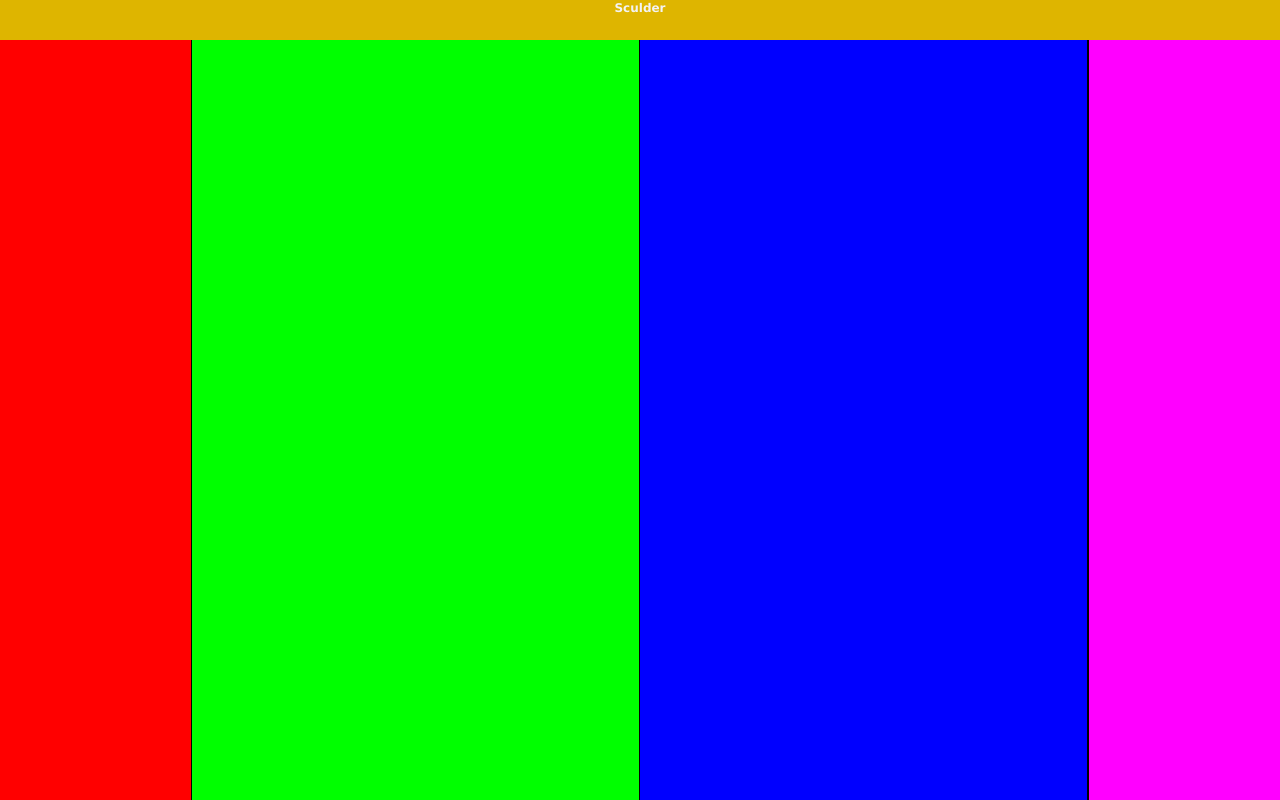
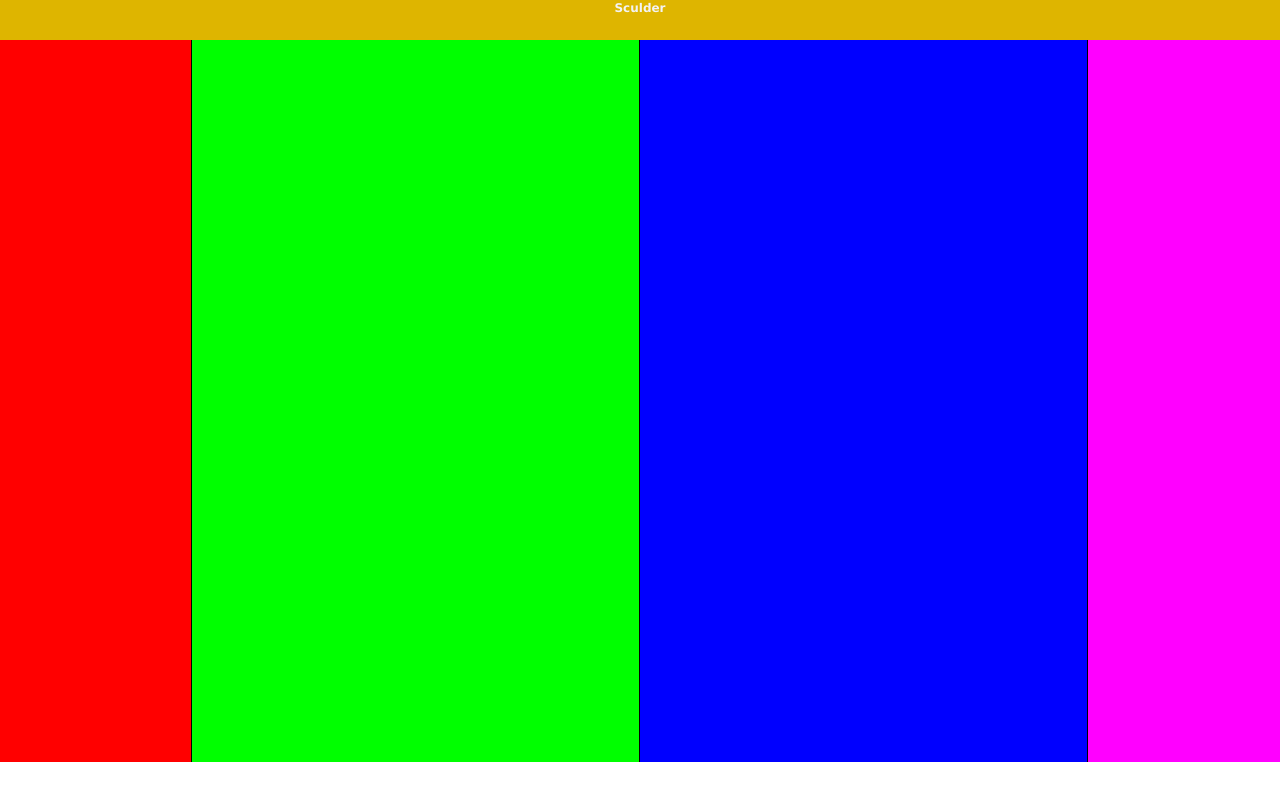
Before and after one commit to 090445/test_phonegap, a plain HTML site: page index.html in a window 1280 px wide. Drawn offline with Linux system fonts and the light colour scheme.

Commit message:
screen-layout_2

```diff
--- a/css/styles.css
+++ b/css/styles.css
@@ -61,7 +61,7 @@ h1{
 }
 
 #their_que{
-	height:100%;
+	height:95%;
 	width:15%;
     background-color:#FF0000;
 	float:left;
@@ -69,21 +69,21 @@ h1{
 
 
 #their_production{
-	height:100%;
+	height:95%;
 	width:35%;
     background-color:#00FF00;
 	float:left;
 }
 
 #their_tactical{
-	height:100%;
+	height:95%;
 	width:35%;
     background-color:#0000FF;
 	float:left;
 }
 
 #their_trun{
-	height:100%;
+	height:95%;
 	width:15%;
     background-color:#FF00FF;
 	float:left;
--- a/index.html
+++ b/index.html
@@ -24,7 +24,6 @@
 						<div id="border-right"></div>
 			</div>
 			<div id="their_trun">
-						<div id="border-left"></div>
 			</div>
 		</footer>
 	</body>
```
